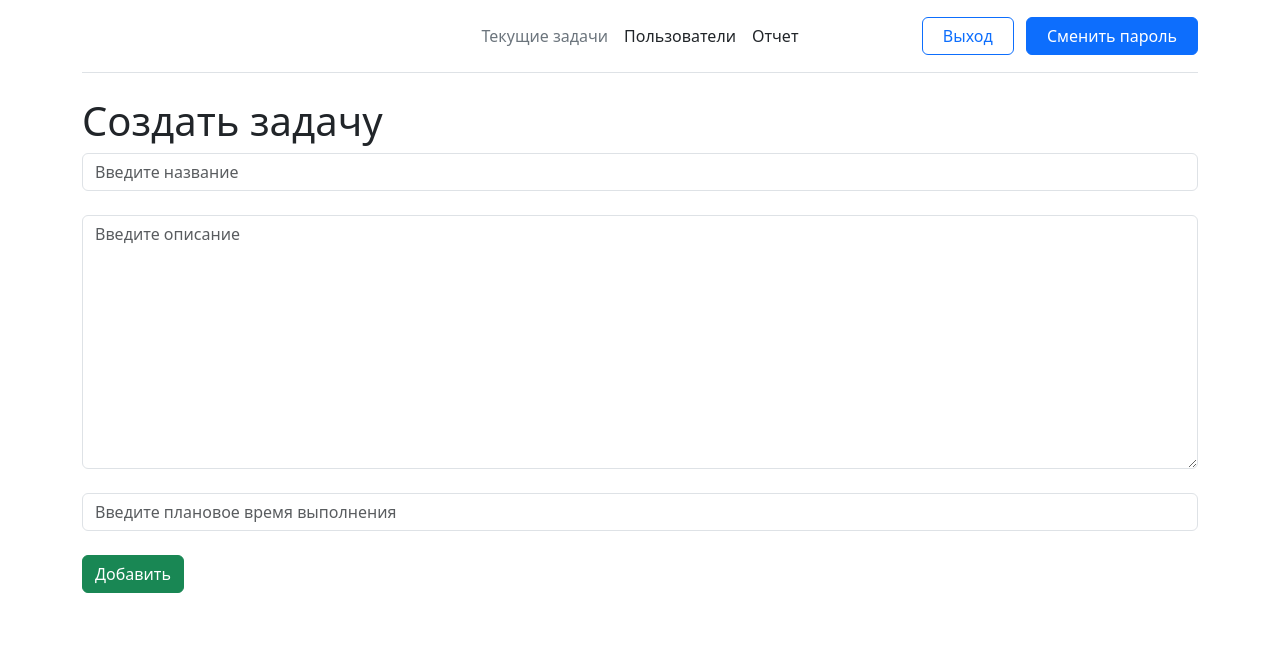
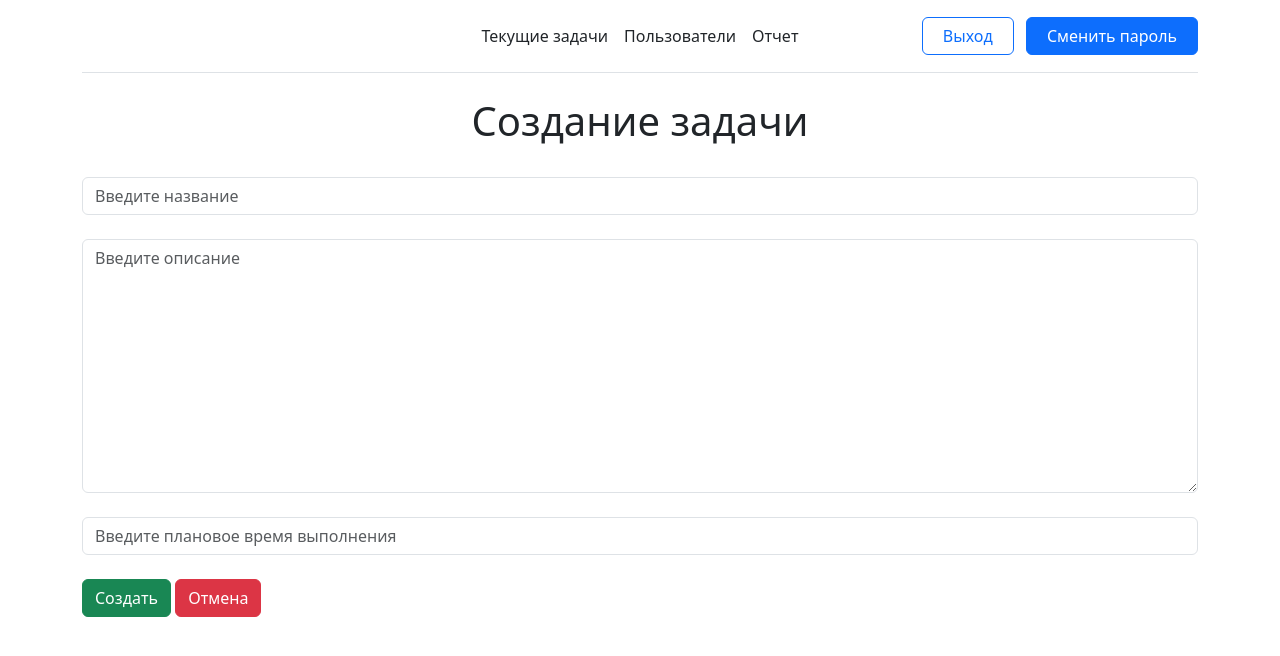
Before and after one commit to irawrr/TaskManager, a Django app: page /create in a window 1280 px wide. Shown: the top 656 px of the page. Run offline with Django 4.2, Linux system fonts and the light colour scheme; a user stored in the database is signed in.

Commit message:
Пофиксила баги с авторизацией, добавила кнопку отмены и редактирования, внесены небольшие корректировки в оформлении

```diff
--- a/djangoProject1/settings.py
+++ b/djangoProject1/settings.py
@@ -128,16 +128,20 @@ LOGIN_REDIRECT_URL = '/'
 
 LOGIN_URL = '/login/'
 
+LOGOUT_REDIRECT_URL = '/login/'
+
 AUTHENTICATION_BACKENDS = ('django.contrib.auth.backends.ModelBackend',)
 
 SESSION_EXPIRE_AT_BROWSER_CLOSE = True
 
 SESSION_SAVE_EVERY_REQUEST = True
 
-SESSION_COOKIE_AGE = 86400 # sec
+SESSION_COOKIE_AGE = 86400
 
 SESSION_COOKIE_DOMAIN = None
 
 SESSION_COOKIE_NAME = 'DSESSIONID'
 
 SESSION_COOKIE_SECURE = False
+
+ACCOUNT_SESSION_REMEMBER = True
--- a/main/templates/main/base.html
+++ b/main/templates/main/base.html
@@ -16,21 +16,17 @@
         <svg class="bi me-2" width="40" height="32" role="img" aria-label="Bootstrap"><use xlink:href="#bootstrap"></use></svg>
       </a>
       <ul class="nav col-12 col-md-auto mb-2 justify-content-center mb-md-0">
-        <li><a href="{% url 'home' %}" class="nav-link px-2 link-secondary">Текущие задачи</a></li>
+        <li><a href="{% url 'home' %}" class="nav-link px-2 link-dark">Текущие задачи</a></li>
         <li><a href="{% url 'users' %}" class="nav-link px-2 link-dark">Пользователи</a></li>
         <li><a href="{% url 'report' %}" class="nav-link px-2 link-dark">Отчет</a></li>
       </ul>
       <div class="col-md-3 text-end">
           {% if user.is_authenticated %}
         <button type="button" class="btn btn-outline-primary me-2">
-            <a href="{% url 'login' %}" class="nav-link px-2 link-blue" onclick="location.href='{% url 'logout' %}?next=main/templates/registration/login/'">Выход</a>
+            <a class="nav-link px-2 link-blue" onclick="location.href='{% url 'logout' %}?next=/login/'">Выход</a>
         </button>
             <button type="button" class="btn btn-primary">
             <a href="{% url 'change' %}" class="nav-link px-2 link-blue">Сменить пароль</a>
-        </button>
-          {% else %}
-        <button type="button" class="btn btn-outline-primary me-2">
-            <a href="{% url 'login' %}" class="nav-link px-2 link-blue" onclick="location.href='{% url 'login' %}?next=main/templates/registration/login/'">Вход</a>
         </button>
           {% endif %}
       </div>
--- a/main/templates/main/create.html
+++ b/main/templates/main/create.html
@@ -5,13 +5,14 @@
 {% endblock %}
 
 {% block content %}
-    <h1>Создать задачу</h1>
+    <h1 style="text-align: center">{{ title }}</h1><br>
     <form method="post">
         {% csrf_token %}
         {{ form.title }}<br>
         {{ form.task }}<br>
         {{ form.time }}<br>
-        <button type="submit" class="btn btn-success">Добавить</button>
-        <span> {{ error }}</span>
+        <button type="submit" class="btn btn-success">{{ button_name }}</button>
+        <a href="{% url 'home' %}" class="btn btn-danger">Отмена</a>
+        <span style="color: red"> {{ error }}</span>
     </form>
 {% endblock %}
--- a/main/templates/main/index.html
+++ b/main/templates/main/index.html
@@ -27,7 +27,7 @@
                 <td>{{ el.task }}</td>
                 <td>{{ el.time }}</td>
                 <td>
-                    <a href="{% url 'delete' pk=el.id %}" class="btn btn-outline-success">
+                    <a href="{% url 'edit' pk=el.id %}" class="btn btn-outline-success">
                         <svg xmlns="http://www.w3.org/2000/svg" width="16" height="16" fill="currentColor" class="bi bi-pencil-square" viewBox="0 0 16 16">
                           <path d="M15.502 1.94a.5.5 0 0 1 0 .706L14.459 3.69l-2-2L13.502.646a.5.5 0 0 1 .707 0l1.293 1.293zm-1.75 2.456-2-2L4.939 9.21a.5.5 0 0 0-.121.196l-.805 2.414a.25.25 0 0 0 .316.316l2.414-.805a.5.5 0 0 0 .196-.12l6.813-6.814z"/>
                           <path fill-rule="evenodd" d="M1 13.5A1.5 1.5 0 0 0 2.5 15h11a1.5 1.5 0 0 0 1.5-1.5v-6a.5.5 0 0 0-1 0v6a.5.5 0 0 1-.5.5h-11a.5.5 0 0 1-.5-.5v-11a.5.5 0 0 1 .5-.5H9a.5.5 0 0 0 0-1H2.5A1.5 1.5 0 0 0 1 2.5v11z"/>
@@ -41,9 +41,7 @@
     {% else %}
         <p>У вас нет запланированных задач!</p>
     {% endif %}
-
         <a class="btn btn-outline-secondary" href="{% url 'create' %}">Создать задачу</a>
     </div>
     </div>
 {% endblock %}
-<a href="{% url 'delete' pk=el.id %}" class="btn btn-outline-danger">Удалить</a>
--- a/main/urls.py
+++ b/main/urls.py
@@ -8,4 +8,5 @@ urlpatterns = [
     path('users', views.users, name='users'),
     path('report', views.report, name='report'),
     path('change', views.change, name='change'),
+    path('edit/<int:pk>', views.edit, name='edit')
 ]
--- a/main/views.py
+++ b/main/views.py
@@ -9,20 +9,24 @@ def change(request):
     tasks = Task.objects.order_by('-id')
     return render(request, 'main/change.html', {'title': 'Текущие задачи', 'tasks': tasks})
 
+
 @login_required
 def report(request):
     tasks = Task.objects.order_by('-id')
     return render(request, 'main/report.html', {'title': 'Текущие задачи', 'tasks': tasks})
+
 
 @login_required
 def users(request):
     tasks = Task.objects.order_by('-id')
     return render(request, 'main/users.html', {'title': 'Пользователи', 'tasks': tasks})
 
+
 @login_required
 def index(request):
     tasks = Task.objects.order_by('-id')
     return render(request, 'main/index.html', {'title': 'Текущие задачи', 'tasks': tasks})
+
 
 @login_required
 def create(request):
@@ -37,9 +41,12 @@ def create(request):
     form = TaskForm()
     context = {
         'form': form,
-        'error': error
+        'error': error,
+        'title': "Создание задачи",
+        'button_name': "Создать"
     }
     return render(request, 'main/create.html', context)
+
 
 @login_required
 def delete(request, pk):
@@ -49,3 +56,26 @@ def delete(request, pk):
         return redirect('home')
     except Task.DoesNotExist:
         return redirect('home')
+
+
+@login_required
+def edit(request, pk):
+    error = ''
+    task = Task.objects.get(pk=pk)
+    if request.method == "POST":
+        form = TaskForm(request.POST, instance=task)
+        if form.is_valid():
+            task = form.save(commit=False)
+            task.save()
+            return redirect('home')
+        else:
+            error = 'Форма была неверной!'
+    else:
+        form = TaskForm(instance=task)
+    context = {
+        'form': form,
+        'error': error,
+        'title': "Редактирование задачи",
+        'button_name': "Редактировать"
+    }
+    return render(request, 'main/create.html', context)
```
Also changed, not shown: db.sqlite3.
